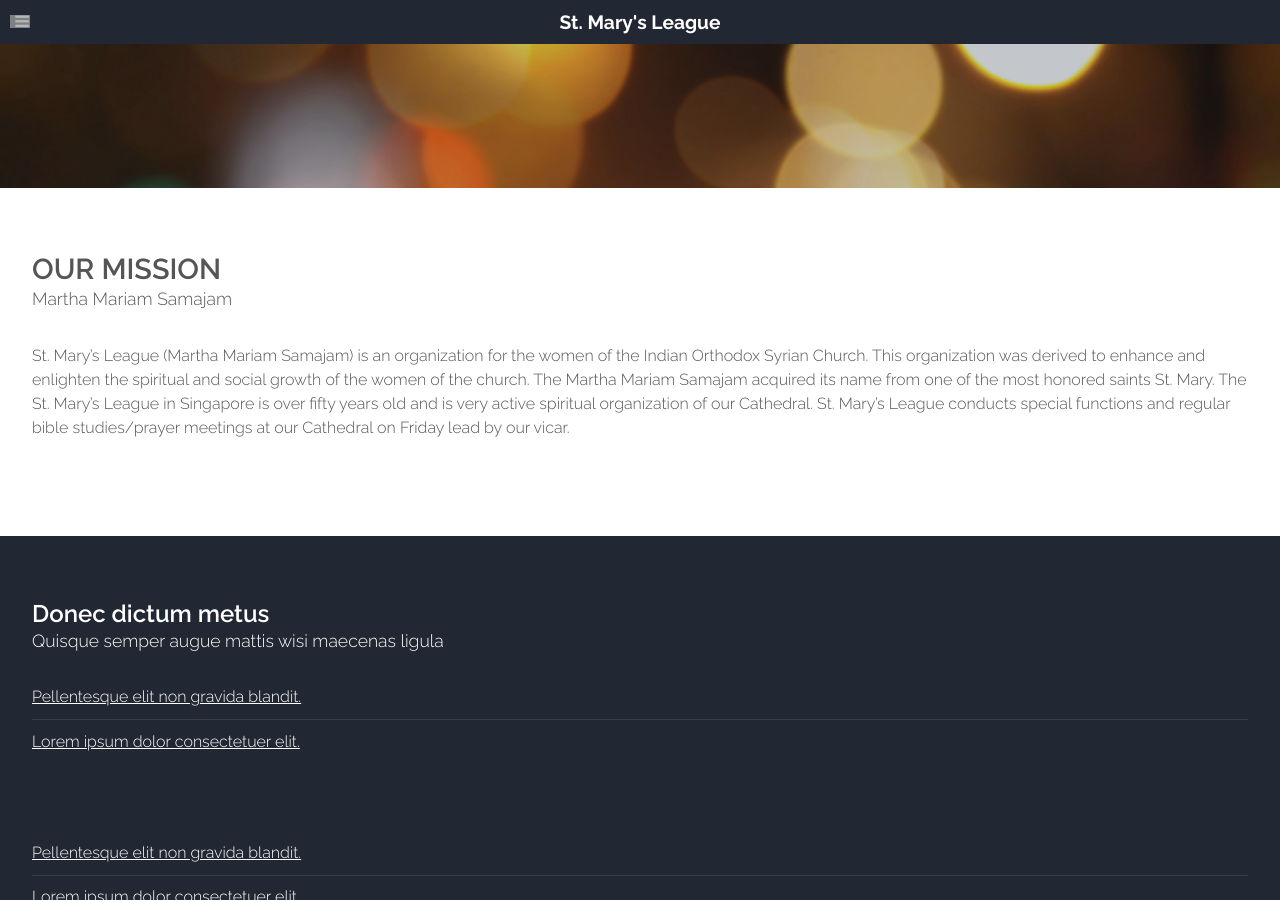
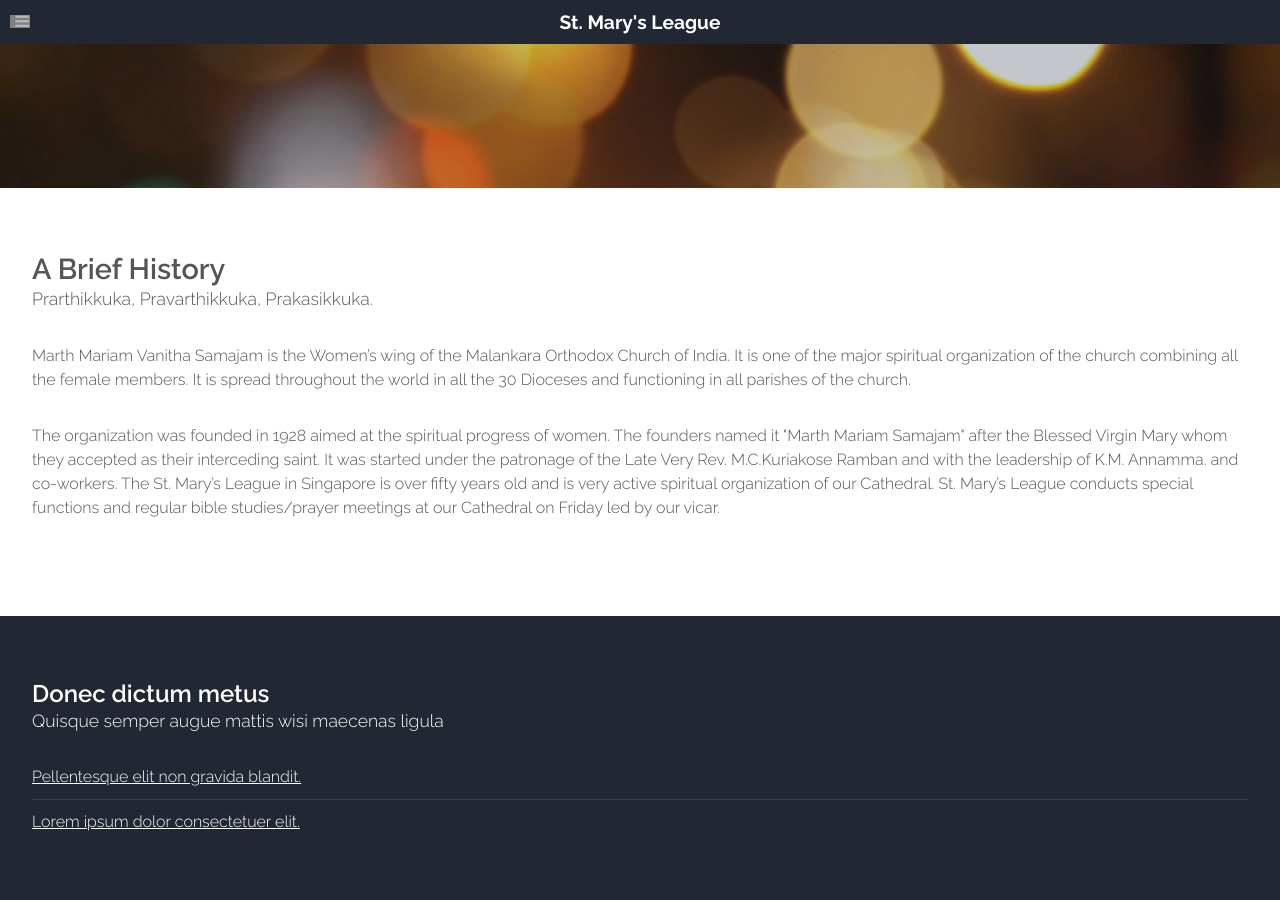
Before and after one commit to stoscsg/stoscsg.github.io, a Jekyll site: the page built from stmarys.html, in a window 1280 px wide and 900 px high. Built offline with Jekyll 4.4.1, drawn with Linux system fonts in a browser that asks for light colours; grey boxes are pictures that could not be loaded.

Commit message:
Minor updates to content

```diff
--- a/stmarys.html
+++ b/stmarys.html
@@ -8,11 +8,14 @@
 		<div class="container">
 			<section>
 				<header class="major">
-					<h2>OUR MISSION</h2>
-					<span class="byline">Martha Mariam Samajam</span>
+					<h2>A Brief History</h2>
+					<span class="byline">Prarthikkuka, Pravarthikkuka, Prakasikkuka.</span>
 				</header>
-				<p>St. Mary’s League (Martha Mariam Samajam) is an organization for the women of the Indian Orthodox Syrian Church. This organization was derived to enhance and enlighten the spiritual and social growth of the women of the church. The Martha Mariam Samajam acquired its name from one of the most honored saints St. Mary. The St. Mary’s League in Singapore is over fifty years old and is very active spiritual organization of our Cathedral. St. Mary’s League conducts special functions and regular bible studies/prayer meetings at our Cathedral on Friday lead by our vicar.</p>
+				<p>Marth Mariam Vanitha Samajam is the Women’s wing of the Malankara Orthodox Church of India. It is one of the major spiritual organization of the church combining all the female members. It is spread throughout the world in all the 30 Dioceses and functioning in all parishes of the church. </p>
 
-				</section>
+				<p>The organization was founded in 1928 aimed at the spiritual progress of women. The founders named it "Marth Mariam Samajam" after the Blessed Virgin Mary whom they accepted as their interceding saint. It was started under the patronage of the Late Very Rev. M.C.Kuriakose Ramban and with the leadership of K.M. Annamma. and co-workers. The St. Mary’s League in Singapore is over fifty years old and is very active spiritual organization of our Cathedral. St. Mary’s League conducts special functions and regular bible studies/prayer meetings at our Cathedral on Friday led by our vicar.</p>
+			</section>
+
+
 		</div>
 	</div>
--- a/sundayschool.html
+++ b/sundayschool.html
@@ -11,7 +11,9 @@
         <h2>Overview</h2>
         <!--<span class="byline">Overview</span>-->
       </header>
-      <p>Our Sunday school has always been an essential part of the spiritual life of our Cathedral because we believe that our children are our future. We have about 125 students enrolled in classes ranging from Kindergarten through Grade 10. The curriculum
+      <p>The Sunday School is a spiritual organization held in all the parishes of the Orthodox Church throughout the world. It spiritually nurtures our children, by bringing them up in the knowledge and fellowship of Jesus Christ and His Church. The classes range from Pre-primary classes to the 12th class. As in secular schools, class ten concludes the secondary level and a certificate is awarded –Sunday School final Certificate (SSFC) to the successful candidates. Higher Secondary course is for another tow years. We follow a curriculum, jointly prepared and published by the Oriental Orthodox Churches which is revised from time to time. The vacation Bible School conducted during the mid summer holidays (OVBS) is a very vibrant wing of the O.S.S.A.E. (Orthodox Syrian Sunday School Association of the East).</P>
+
+<p>Our Sunday school has always been an essential part of the spiritual life of our Cathedral because we believe that our children are our future. We have about 125 students enrolled in classes ranging from Kindergarten through Grade 10. The curriculum
         includes:
         <br />
         <br /> Textbooks recommended for the Orthodox Syrian Churches
```
